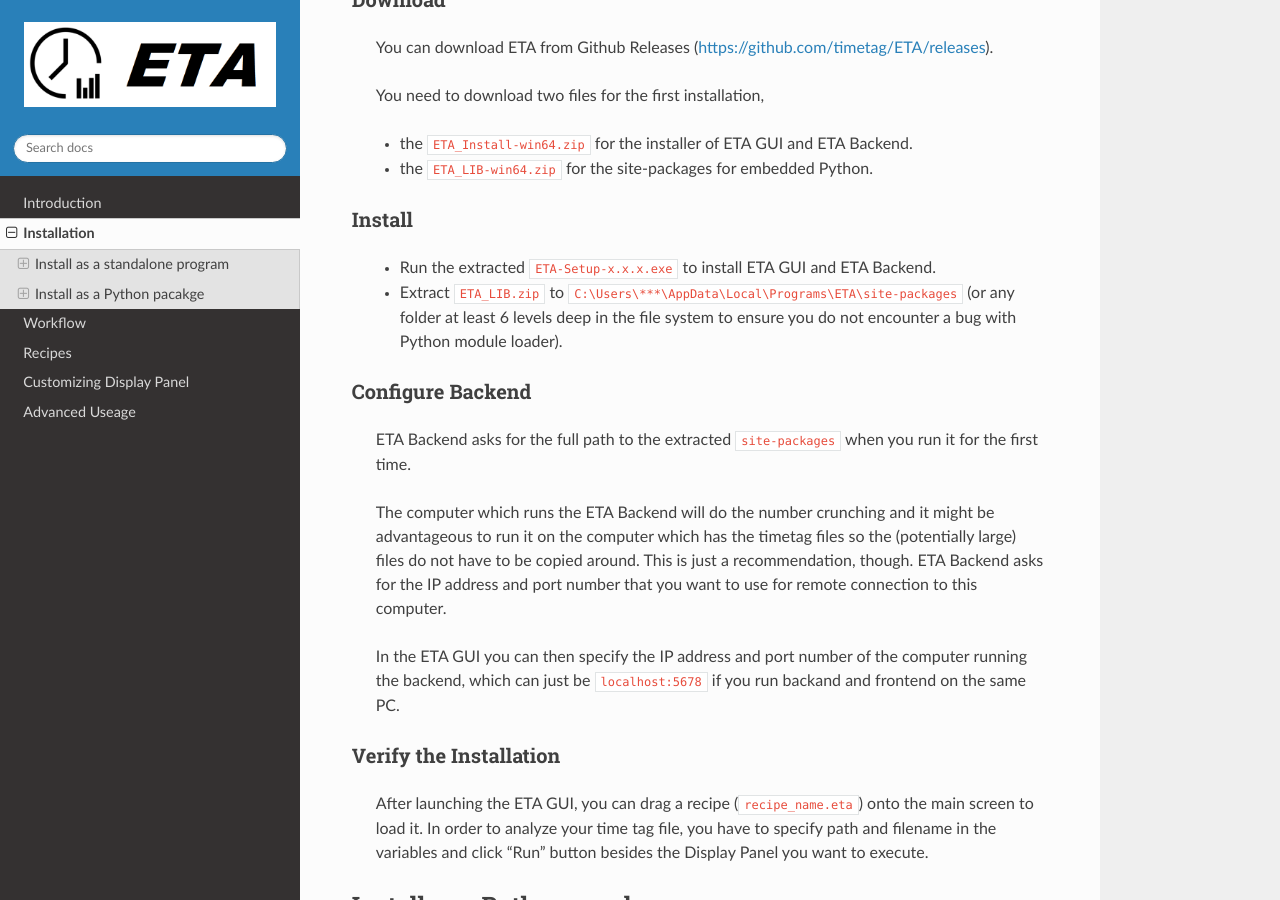
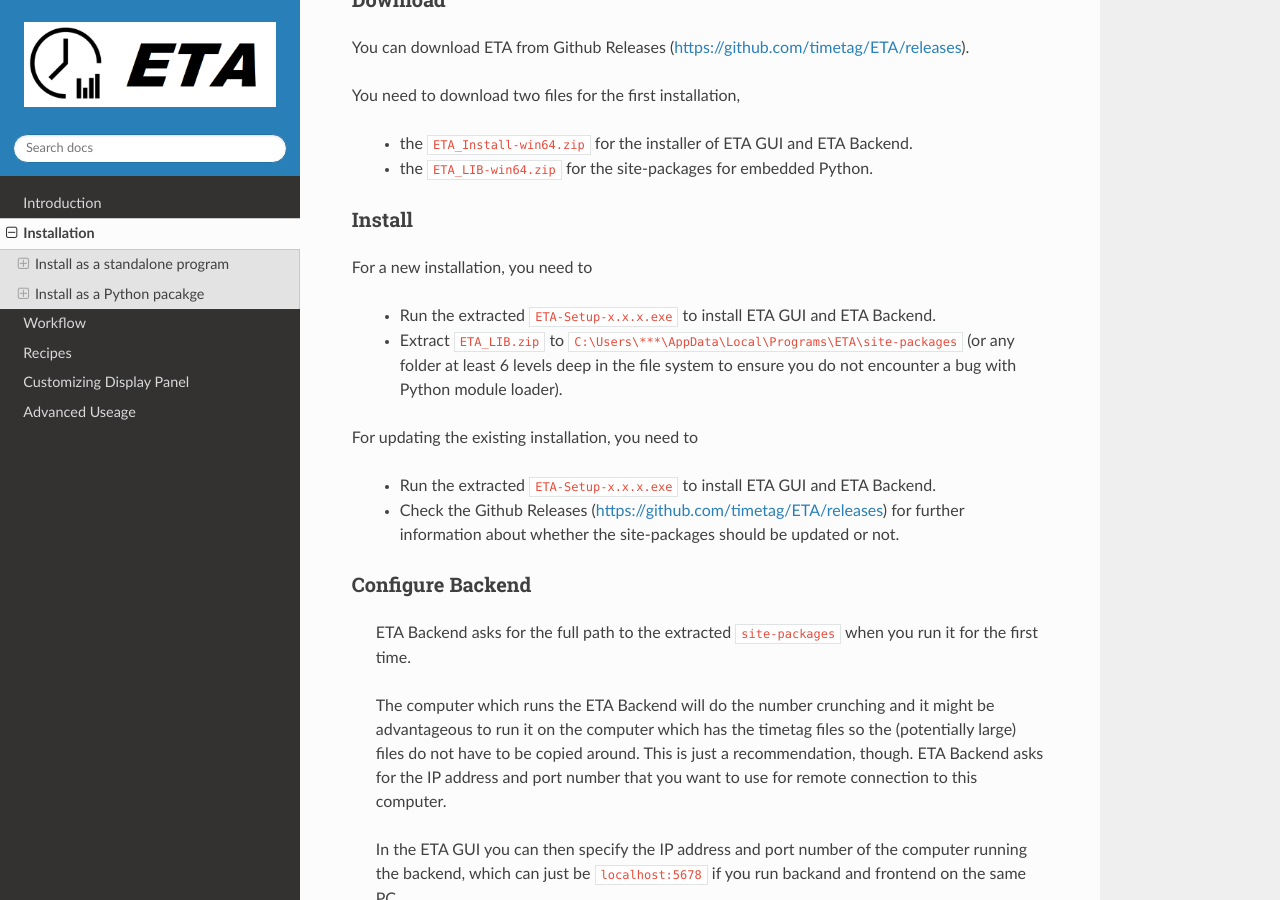
Before and after one commit to timetag/timetag.github.io, a Sphinx documentation site: the page built from docs/installation.rst, in a window 1280 px wide and 900 px high, scrolled down 302 px. Built offline with Sphinx 7.4.7 and the Read the Docs theme 2.0.0, drawn with Linux system fonts in a browser that asks for light colours.

Commit message:
Update installation.rst

```diff
--- a/docs/installation.rst
+++ b/docs/installation.rst
@@ -9,9 +9,9 @@
 Download
 ......
 
-  You can download ETA from Github Releases (https://github.com/timetag/ETA/releases).
+You can download ETA from Github Releases (https://github.com/timetag/ETA/releases).
 
-  You need to download two files for the first installation,
+You need to download two files for the first installation,
 
   *       the ``ETA_Install-win64.zip`` for the installer of ETA GUI and ETA Backend.
   *       the ``ETA_LIB-win64.zip`` for the site-packages for embedded Python.
@@ -19,11 +19,19 @@
 Install
 ......
 
+For a new installation, you need to
+
   *       Run the extracted ``ETA-Setup-x.x.x.exe`` to install ETA GUI and ETA Backend.
 
   *       Extract ``ETA_LIB.zip`` to ``C:\Users\***\AppData\Local\Programs\ETA\site-packages``
           (or any folder at least 6 levels deep in the file system to
           ensure you do not encounter a bug with Python module loader).
+
+For updating the existing installation, you need to
+
+  *       Run the extracted ``ETA-Setup-x.x.x.exe`` to install ETA GUI and ETA Backend.
+
+  *       Check the Github Releases (https://github.com/timetag/ETA/releases) for further information about whether the site-packages should be updated or not.
 
 Configure Backend
 ......
```
